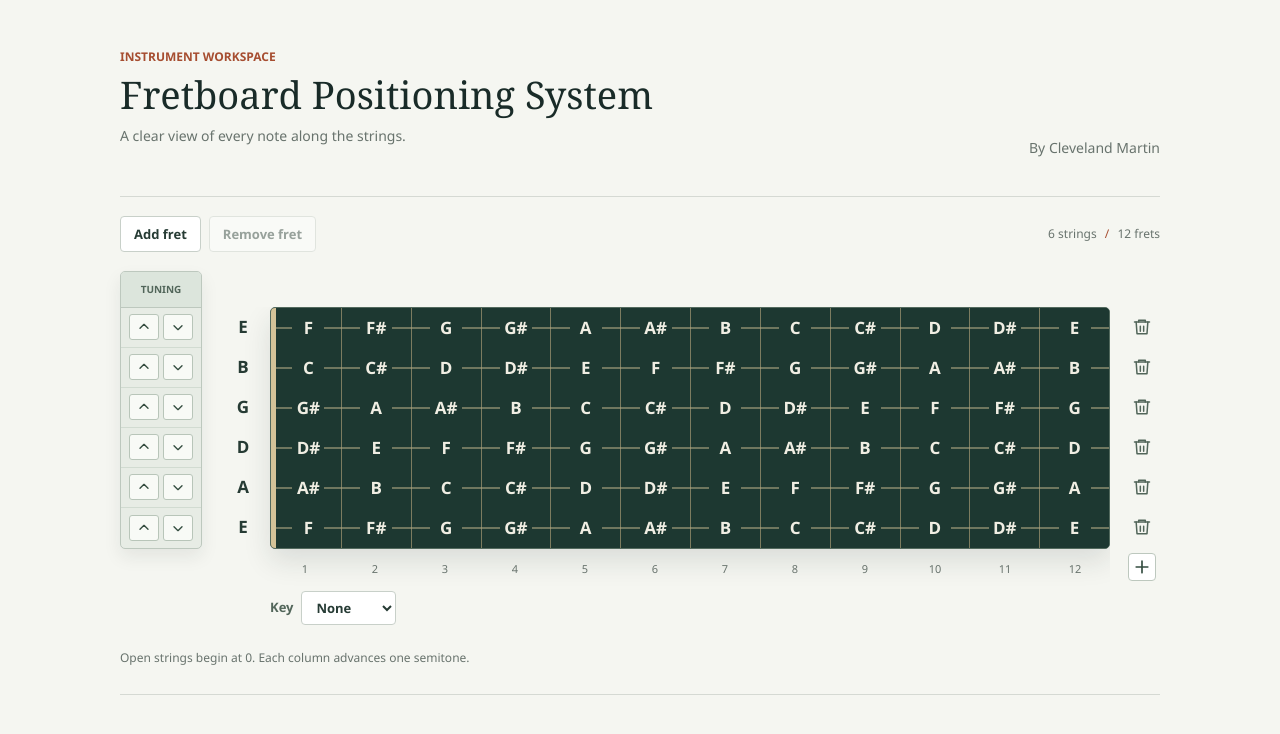
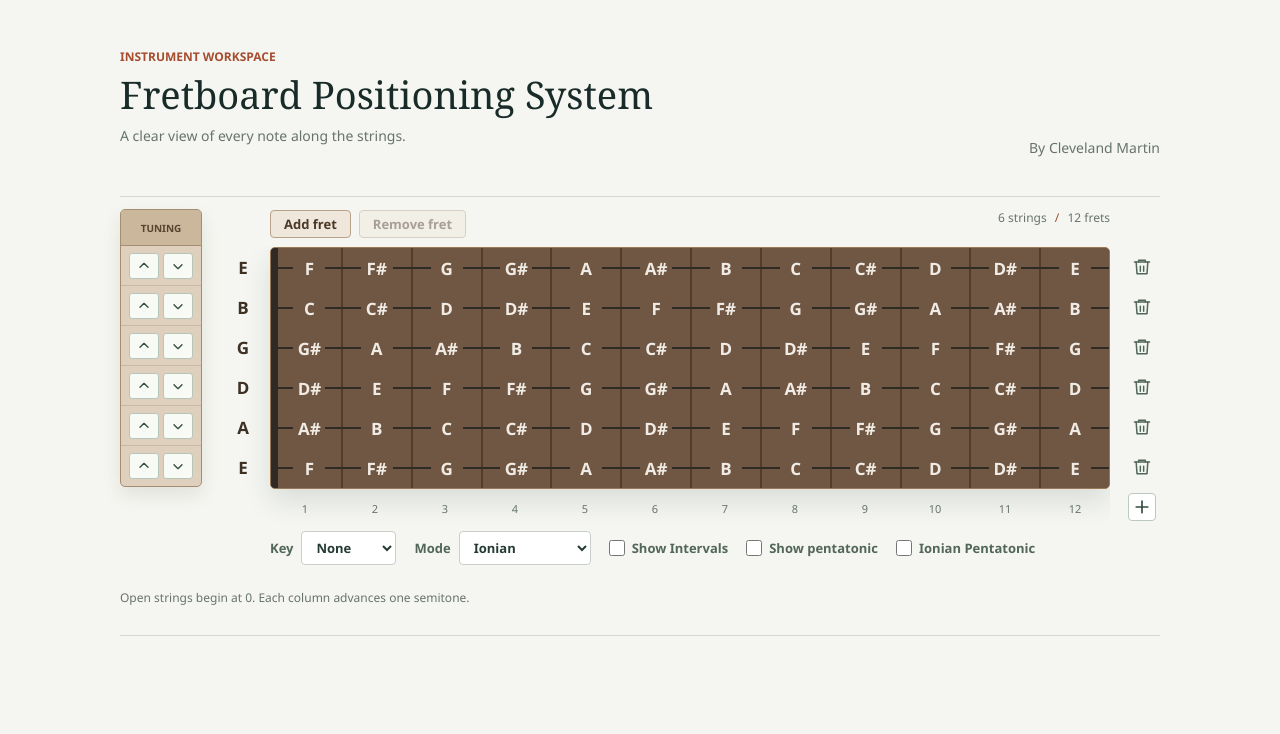
Before and after one commit to ClevelandMartin/FBPS, a React (Vite) app: page / in a window 1280 px wide. Shown: the top 734 px of the page. Built offline with nearby package versions, Linux system fonts and the light colour scheme.

Commit message:
Redesigned a lot. Added a button to show color coded intervals, show pentatonic scales, and show the pentatonic of the scale that our current mode comes from

```diff
--- a/src/App.css
+++ b/src/App.css
@@ -114,12 +114,12 @@ button:disabled {
 .fretboard-layout {
 	--rail-width: 218px;
 	--open-width: 54px;
-	--board-color: #1d3831;
+	--board-color: #705744;
 	display: grid;
 	grid-template-columns: var(--rail-width) minmax(492px, 1fr);
 	min-width: calc(var(--rail-width) + var(--open-width) + 492px);
 	overflow: hidden;
-	border: 1px solid #536a5e;
+	border: 1px solid #413a32;
 	border-radius: 5px;
 	background: #f0f2ec;
 	box-shadow: 0 12px 28px rgba(25, 43, 40, 0.12);
@@ -262,8 +262,8 @@ button:disabled {
 	top: 50%;
 	right: 0;
 	left: 0;
-	height: 1px;
-	background: #c1b68e;
+	height: 2px;
+	background: #302a24;
 	content: '';
 	transform: translateY(-50%);
 }
@@ -275,8 +275,8 @@ button:disabled {
 	place-items: center;
 	min-width: 0;
 	border-bottom: 1px solid rgba(182, 167, 125, 0.34);
-	border-left: 1px solid rgba(182, 167, 125, 0.62);
-	color: #f0eee3;
+	border-left: 2px solid rgba(62, 42, 24, 0.58);
+	color: #241a12;
 	font-size: 14px;
 	font-weight: 700;
 	font-variant-numeric: tabular-nums;
@@ -411,7 +411,7 @@ button:disabled {
 	grid-template-rows: 36px repeat(var(--string-count), 48px) 32px;
 	min-width: calc(var(--open-width) + 492px);
 	box-sizing: border-box;
-	border: 1px solid #536a5e;
+	border: 1px solid #9a7958;
 	border-radius: 5px;
 }
 
@@ -528,7 +528,7 @@ button:disabled {
 }
 
 .note-position:first-child {
-	border-left: 5px solid #d4c398;
+	border-left: 7px solid #302a24;
 }
 
 .fret-labels {
@@ -544,10 +544,17 @@ button:disabled {
 	display: flex;
 	align-items: center;
 	gap: 8px;
-	margin-top: 10px;
 	color: #52665a;
 	font-size: 13px;
 	font-weight: 650;
+}
+
+.scale-selectors {
+	display: flex;
+	flex-wrap: wrap;
+	align-items: center;
+	gap: 10px 18px;
+	margin-top: 10px;
 }
 
 .key-selector select {
@@ -724,6 +731,7 @@ button:disabled {
 	width: 32px;
 	height: 32px;
 	padding: 0;
+	border: 0 solid transparent;
 	border-radius: 50%;
 	background: #9dbbc8;
 	color: #20343c;
@@ -747,6 +755,21 @@ button:disabled {
 	line-height: 1;
 	text-align: center;
 	box-sizing: border-box;
+	border: 0 solid transparent;
+	border-radius: 0;
+	transition: border-radius 180ms ease;
+}
+
+.note-label.key-note {
+	border-radius: 50%;
+}
+
+.note-position .non-key-note {
+	color: #899a90;
+}
+
+.open-note .non-key-note {
+	color: #98a49b;
 }
 
 .open-note .note-label {
@@ -756,3 +779,116 @@ button:disabled {
 .open-note .note-label.key-note {
 	background: #9dbbc8;
 }
+
+.key-note.root-note,
+.note-label.root-note,
+.note-position span.key-note.root-note,
+.open-note .note-label.key-note.root-note {
+	border: 0;
+	border-radius: 4px;
+	background: #aebca8;
+	color: #263b34;
+}
+
+.pentatonic-toggle {
+	display: inline-flex;
+	align-items: center;
+	gap: 7px;
+	color: #52665a;
+	font-size: 13px;
+	font-weight: 650;
+	white-space: nowrap;
+}
+
+.pentatonic-toggle input {
+	width: 16px;
+	height: 16px;
+	margin: 0;
+	accent-color: #b66c36;
+	cursor: pointer;
+}
+
+.board-composition {
+	grid-template-rows: 36px auto;
+}
+
+.string-control-panel {
+	grid-row: 1 / span 2;
+	transform: translateY(12px);
+	background: #ded0bd;
+	border-color: #a68d70;
+	box-shadow: 0 8px 18px rgba(63, 47, 31, 0.1);
+}
+
+.string-controls-heading {
+	background: #cbb79c;
+	border-bottom-color: #a68d70;
+	color: #57432f;
+}
+
+.string-controls {
+	border-bottom-color: rgba(115, 86, 56, 0.2);
+}
+
+.tuning-button {
+	background: #eee3d4;
+	border-color: #ad9476;
+	color: #57432f;
+}
+
+.tuning-button:hover {
+	border-color: #806143;
+	background: #fff;
+}
+
+.board-controls {
+	grid-column: 2;
+	grid-row: 1;
+	display: flex;
+	align-items: center;
+	justify-content: space-between;
+	gap: 12px;
+	min-width: 0;
+}
+
+.board-controls .toolbar-group {
+	flex-wrap: nowrap;
+	transform: translate(54px, 6px);
+}
+
+.board-controls .control-button {
+	min-height: 28px;
+	padding-block: 3px;
+	border-color: #b7a187;
+	background: #f0e7dc;
+	color: #4b3827;
+}
+
+.board-controls .control-button:hover:not(:disabled) {
+	border-color: #806143;
+	background: #e2d2bd;
+}
+
+.board-composition > .fretboard-scroll {
+	grid-column: 2;
+	grid-row: 2;
+	margin-top: 0;
+}
+
+.board-composition > .string-delete-column {
+	grid-column: 3;
+	grid-row: 2;
+	margin-top: 0;
+}
+
+@media (max-width: 680px) {
+	.board-controls {
+		align-items: flex-start;
+		flex-wrap: wrap;
+	}
+
+	.board-controls .toolbar-group {
+		flex-wrap: wrap;
+		transform: translate(48px, 6px);
+	}
+}
--- a/src/App.jsx
+++ b/src/App.jsx
@@ -18,6 +18,10 @@ function App() {
   ])
   const [fretCount, setFretCount] = useState(MIN_FRETS + 1)
   const [selectedKey, setSelectedKey] = useState('')
+  const [selectedMode, setSelectedMode] = useState('ionian')
+  const [showIntervals, setShowIntervals] = useState(false)
+  const [showPentatonic, setShowPentatonic] = useState(false)
+  const [showIonianPentatonic, setShowIonianPentatonic] = useState(false)
 
   const addFretToAll = () => {
     setFretCount(currentFretCount => Math.min(MAX_FRETS + 1, currentFretCount + 1))
@@ -54,11 +58,43 @@ function App() {
   }
 
   const displayedStrings = [...guitarStrings].reverse()
-  const majorScaleIntervals = [0, 2, 4, 5, 7, 9, 11]
+  const modes = {
+    ionian: [0, 2, 4, 5, 7, 9, 11],
+    dorian: [0, 2, 3, 5, 7, 9, 10],
+    phrygian: [0, 1, 3, 5, 7, 8, 10],
+    lydian: [0, 2, 4, 6, 7, 9, 11],
+    mixolydian: [0, 2, 4, 5, 7, 9, 10],
+    aeolian: [0, 2, 3, 5, 7, 8, 10],
+    locrian: [0, 1, 3, 5, 6, 8, 10],
+  }
   const selectedKeyIndex = notes.indexOf(selectedKey)
   const keyNotes = selectedKey
-    ? majorScaleIntervals.map(interval => notes[(selectedKeyIndex + interval) % notes.length])
+    ? modes[selectedMode].map(interval => notes[(selectedKeyIndex + interval) % notes.length])
     : []
+  const scaleDegreeColors = ['#aebca8', '#9dbbc8', '#d6cb98', '#b8b4aa', '#c7895e', '#c6817c', '#a899bd']
+  const keyNoteColors = Object.fromEntries(keyNotes.map((note, degreeIndex) => [note, scaleDegreeColors[degreeIndex]]))
+  const pentatonicNotes = selectedKey
+    ? modes[selectedMode]
+      .filter((_, degreeIndex) => [0, 1, 2, 4, 5].includes(degreeIndex))
+      .map(interval => notes[(selectedKeyIndex + interval) % notes.length])
+    : []
+  const modeTonicOffsets = {
+    ionian: 0,
+    dorian: 2,
+    phrygian: 4,
+    lydian: 5,
+    mixolydian: 7,
+    aeolian: 9,
+    locrian: 11,
+  }
+  const relativeIonianIndex = (selectedKeyIndex - modeTonicOffsets[selectedMode] + notes.length) % notes.length
+  const ionianPentatonicNotes = selectedKey
+    ? [0, 2, 4, 7, 9].map(interval => notes[(relativeIonianIndex + interval) % notes.length])
+    : []
+  const outlinedPentatonicNotes = [
+    ...(showPentatonic ? pentatonicNotes : []),
+    ...(showIonianPentatonic ? ionianPentatonicNotes : []),
+  ]
   const getNote = pitch => notes[(pitch % notes.length + notes.length) % notes.length]
 
   return (
@@ -73,14 +109,6 @@ function App() {
       </header>
 
       <section className="workbench" aria-label="Guitar fretboard controls and notes">
-        <div className="toolbar" aria-label="Fretboard controls">
-          <div className="toolbar-group">
-            <button type="button" className="control-button" onClick={addFretToAll} disabled={fretCount >= MAX_FRETS + 1}>Add fret</button>
-            <button type="button" className="control-button" onClick={removeFretFromAll} disabled={fretCount <= MIN_FRETS + 1}>Remove fret</button>
-          </div>
-          <p className="board-summary">{guitarStrings.length} strings <span aria-hidden="true">/</span> {fretCount - 1} frets</p>
-        </div>
-
         <LayoutGroup id="fretboard-notes">
         <div className="board-composition" style={{ '--string-count': guitarStrings.length, '--fret-count': Math.max(fretCount - 1, 1) }}>
           <aside className="string-control-panel" aria-label="String controls">
@@ -103,20 +131,41 @@ function App() {
             ))}
           </aside>
 
+          <div className="board-controls" aria-label="Fretboard controls">
+            <div className="toolbar-group">
+              <button type="button" className="control-button" onClick={addFretToAll} disabled={fretCount >= MAX_FRETS + 1}>Add fret</button>
+              <button type="button" className="control-button" onClick={removeFretFromAll} disabled={fretCount <= MIN_FRETS + 1}>Remove fret</button>
+            </div>
+            <p className="board-summary">{guitarStrings.length} strings <span aria-hidden="true">/</span> {fretCount - 1} frets</p>
+          </div>
+
           <div className="fretboard-scroll" aria-label="Guitar fretboard">
             <div className="open-note-column" aria-label="Open string notes">
-              {displayedStrings.map(guitarString => (
+              {displayedStrings.map(guitarString => {
+                const note = getNote(guitarString.pitch)
+                const isKeyNote = keyNotes.includes(note)
+                const isRootNote = note === selectedKey
+                const isPentatonicNote = outlinedPentatonicNotes.includes(note)
+                return (
                   <div className="open-note" key={guitarString.id}>
                   <motion.span
                     key={`${guitarString.id}-${guitarString.pitch}`}
                     layoutId={`string-${guitarString.id}-pitch-${guitarString.pitch}`}
-                    transition={{ type: 'spring', stiffness: 420, damping: 34 }}
-                    className={keyNotes.includes(getNote(guitarString.pitch)) ? 'note-label key-note' : 'note-label'}
+                    transition={{ type: 'spring', stiffness: 320, damping: 30 }}
+                    animate={{
+                      opacity: outlinedPentatonicNotes.length
+                        ? isPentatonicNote ? 1 : 0.35
+                        : selectedKey && !isKeyNote ? 0.35 : 1,
+                      backgroundColor: isRootNote ? '#aebca8' : isKeyNote ? showIntervals ? keyNoteColors[note] : '#9dbbc8' : 'transparent',
+                      color: isRootNote ? '#263b34' : isKeyNote ? '#20343c' : selectedKey ? '#95836e' : '#3d3024',
+                    }}
+                    className={`note-label${isKeyNote ? ' key-note' : ''}${isRootNote ? ' root-note' : ''}`}
                   >
-                    {getNote(guitarString.pitch)}
+                    {note}
                   </motion.span>
                   </div>
-              ))}
+                )
+              })}
             </div>
             <div className="fretboard-column">
               <div className="fretboard-layout">
@@ -127,6 +176,10 @@ function App() {
                     nutPitch={guitarString.pitch}
                     fretCount={fretCount}
                     keyNotes={keyNotes}
+                    keyNoteColors={keyNoteColors}
+                    showIntervals={showIntervals}
+                    pentatonicNotes={outlinedPentatonicNotes}
+                    rootNote={selectedKey}
                     getNote={getNote}
                   />
                 ))}
@@ -134,12 +187,55 @@ function App() {
               <div className="fret-labels" aria-label="Fret numbers">
                 {Array.from({ length: Math.max(fretCount - 1, 0) }, (_, index) => <span className="fret-label" key={index}>{index + 1}</span>)}
               </div>
+              <div className="scale-selectors">
                 <div className="key-selector">
                   <label htmlFor="key-select">Key</label>
                   <select id="key-select" value={selectedKey} onChange={event => setSelectedKey(event.target.value)}>
                     <option value="">None</option>
                     {notes.map(note => <option key={note} value={note}>{note}</option>)}
                   </select>
+                </div>
+                <div className="key-selector">
+                  <label htmlFor="mode-select">Mode</label>
+                  <select id="mode-select" value={selectedMode} onChange={event => setSelectedMode(event.target.value)}>
+                    {Object.keys(modes).map(mode => <option key={mode} value={mode}>{mode[0].toUpperCase() + mode.slice(1)}</option>)}
+                  </select>
+                </div>
+                <label className="pentatonic-toggle" htmlFor="show-intervals">
+                  <input
+                    id="show-intervals"
+                    type="checkbox"
+                    checked={showIntervals}
+                    onChange={event => setShowIntervals(event.target.checked)}
+                  />
+                  Show Intervals
+                </label>
+                <label className="pentatonic-toggle" htmlFor="show-pentatonic">
+                  <input
+                    id="show-pentatonic"
+                    type="checkbox"
+                    checked={showPentatonic}
+                    onChange={event => {
+                      const checked = event.target.checked
+                      setShowPentatonic(checked)
+                      if (checked) setShowIonianPentatonic(false)
+                    }}
+                  />
+                  Show pentatonic
+                </label>
+                <label className="pentatonic-toggle" htmlFor="show-ionian-pentatonic">
+                  <input
+                    id="show-ionian-pentatonic"
+                    type="checkbox"
+                    checked={showIonianPentatonic}
+                    onChange={event => {
+                      const checked = event.target.checked
+                      setShowIonianPentatonic(checked)
+                      if (checked) setShowPentatonic(false)
+                    }}
+                  />
+                  Ionian Pentatonic
+                </label>
               </div>
             </div>
           </div>
--- a/src/String.tsx
+++ b/src/String.tsx
@@ -5,22 +5,36 @@ interface StringProps {
   nutPitch: number;
   fretCount: number;
   keyNotes: string[];
+  keyNoteColors: Record<string, string>;
+  showIntervals: boolean;
+  pentatonicNotes: string[];
+  rootNote: string;
   getNote: (pitch: number) => string;
 }
 
-function String({ stringId, nutPitch, fretCount, keyNotes, getNote }: StringProps) {
+function String({ stringId, nutPitch, fretCount, keyNotes, keyNoteColors, showIntervals, pentatonicNotes, rootNote, getNote }: StringProps) {
   const pitches = Array.from({ length: fretCount - 1 }, (_, index) => nutPitch + index + 1);
 
   return (
     <div className="string-row" role="row" aria-label={`Notes starting from ${getNote(nutPitch)}`}>
       {pitches.map(pitch => {
         const note = getNote(pitch);
+        const isKeyNote = keyNotes.includes(note);
+        const isRootNote = note === rootNote;
+        const isPentatonicNote = pentatonicNotes.includes(note);
         return (
         <div className="note-position" role="gridcell" key={pitch}>
           <motion.span
             layoutId={`string-${stringId}-pitch-${pitch}`}
-            transition={{ type: 'spring', stiffness: 420, damping: 34 }}
-            className={keyNotes.includes(note) ? 'note-label key-note' : 'note-label'}
+            transition={{ type: 'spring', stiffness: 320, damping: 30 }}
+            animate={{
+              opacity: pentatonicNotes.length
+                ? isPentatonicNote ? 1 : 0.35
+                : keyNotes.length && !isKeyNote ? 0.35 : 1,
+              backgroundColor: isRootNote ? '#aebca8' : isKeyNote ? showIntervals ? keyNoteColors[note] : '#9dbbc8' : '#705744',
+              color: isRootNote ? '#263b34' : isKeyNote ? '#20343c' : keyNotes.length ? '#b1a99f' : '#f0ebe4',
+            }}
+            className={`note-label${isKeyNote ? ' key-note' : ''}${isRootNote ? ' root-note' : ''}`}
           >
             {note}
           </motion.span>
```
Lines whose indentation alone changed are shown as unchanged.
